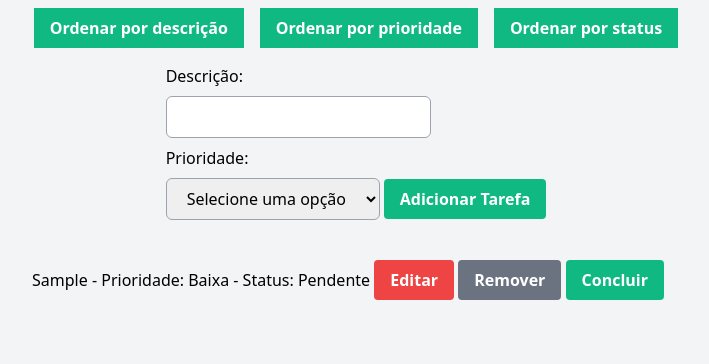
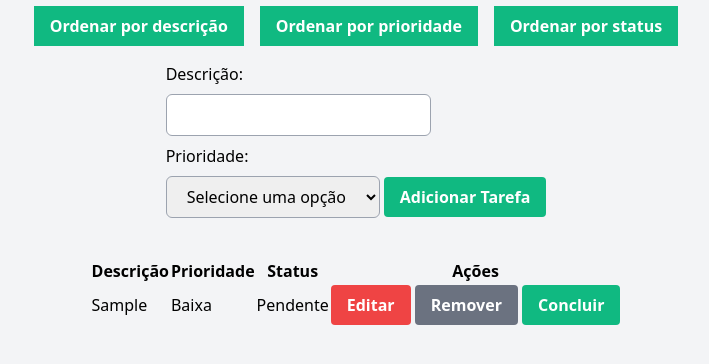
Before and after one commit to lucasmilhoranca/desafio-ipag, a plain HTML site: page exercicios/6-lista-de-tarefas/index.html in a window 1280 px wide. Both pictures are taken after typing "Sample" into the empty fields and a click on the button "Adicionar Tarefa". Shown: the part 268-632 px from the top of the page, without its empty margins (284-993 px from the left). Drawn offline with nearby package versions, Linux system fonts and the light colour scheme.

Commit message:
refact: refatorando as tasks para aparecer em formato de tabela

```diff
--- a/exercicios/6-lista-de-tarefas/index.html
+++ b/exercicios/6-lista-de-tarefas/index.html
@@ -12,9 +12,12 @@
     <h1 class="text-3xl font-bold mb-8">Lista de Tarefas</h1>
 
     <div class="flex mb-4 space-x-4">
-        <button onclick="orderByDescription()" class="bg-green-500 hover:bg-green-700 text-white font-bold py-2 px-4">Ordenar por descrição</button>
-        <button onclick="orderByPriority()" class="bg-green-500 hover:bg-green-700 text-white font-bold py-2 px-4">Ordenar por prioridade</button>
-        <button onclick="orderByStatus()" class="bg-green-500 hover:bg-green-700 text-white font-bold py-2 px-4">Ordenar por status</button>
+        <button onclick="orderByDescription()"
+            class="bg-green-500 hover:bg-green-700 text-white font-bold py-2 px-4">Ordenar por descrição</button>
+        <button onclick="orderByPriority()"
+            class="bg-green-500 hover:bg-green-700 text-white font-bold py-2 px-4">Ordenar por prioridade</button>
+        <button onclick="orderByStatus()" class="bg-green-500 hover:bg-green-700 text-white font-bold py-2 px-4">Ordenar
+            por status</button>
     </div>
 
     <form id="task-form" onsubmit="addTask(event)" class="mb-4">
@@ -29,12 +32,28 @@
             <option value="Baixa">Baixa</option>
         </select>
 
-        <button type="submit" class="bg-green-500 hover:bg-green-700 text-white font-bold py-2 px-4 rounded focus:outline-none focus:shadow-outline">Adicionar Tarefa</button>
+        <button type="submit"
+            class="bg-green-500 hover:bg-green-700 text-white font-bold py-2 px-4 rounded focus:outline-none focus:shadow-outline">Adicionar
+            Tarefa</button>
     </form>
 
     <div id="edit" class="mb-4"></div>
 
-    <div id="lista" class="flex flex-col justify-center items-center"></div>
+    <div id="lista" class="flex flex-col justify-center items-center">
+        <table>
+            <thead>
+                <tr>
+                    <th>Descrição</th>
+                    <th>Prioridade</th>
+                    <th>Status</th>
+                    <th>Ações</th>
+                </tr>
+            </thead>
+            <tbody id="table-body">
+
+            </tbody>
+        </table>
+    </div>
 
     <script src="./script.js"></script>
 </body>
--- a/exercicios/6-lista-de-tarefas/script.js
+++ b/exercicios/6-lista-de-tarefas/script.js
@@ -17,24 +17,23 @@ function addTask(event) {
 }
 
 function exibeTasks() {
-    const lista = document.getElementById("lista")
-    lista.innerHTML = ''
+    const tableBody = document.getElementById("table-body");
+    tableBody.innerHTML = '';
 
     tasks.forEach((task, index) => {
-        const item = document.createElement("span")
-        item.innerHTML = `
-            <div>
-                ${task.descricao} - Prioridade: ${task.prioridade} - Status: ${task.status ? "Concluída" : "Pendente"}
+        const row = document.createElement("tr");
+        row.innerHTML = `
+            <td>${task.descricao}</td>
+            <td>${task.prioridade}</td>
+            <td>${task.status ? "Concluída" : "Pendente"}</td>
+            <td>
                 <button class="bg-red-500 hover:bg-red-700 text-white font-bold py-2 px-4 rounded" onclick="formEditarTask(${index})">Editar</button>
                 <button class="bg-gray-500 hover:bg-gray-700 text-white font-bold py-2 px-4 rounded" onclick="removerTask(${index})">Remover</button>
                 <button class="bg-green-500 hover:bg-green-700 text-white font-bold py-2 px-4 rounded" onclick="concluirTask(${index})">Concluir</button>
-            </div>
-        `
-        item.id = `${index}`
-        item.classList.add("mr-4");
-        lista.appendChild(item)
-        lista.appendChild(document.createElement("br"))
-    })
+            </td>
+        `;
+        tableBody.appendChild(row);
+    });
 }
 
 function removerTask(id) {
```
